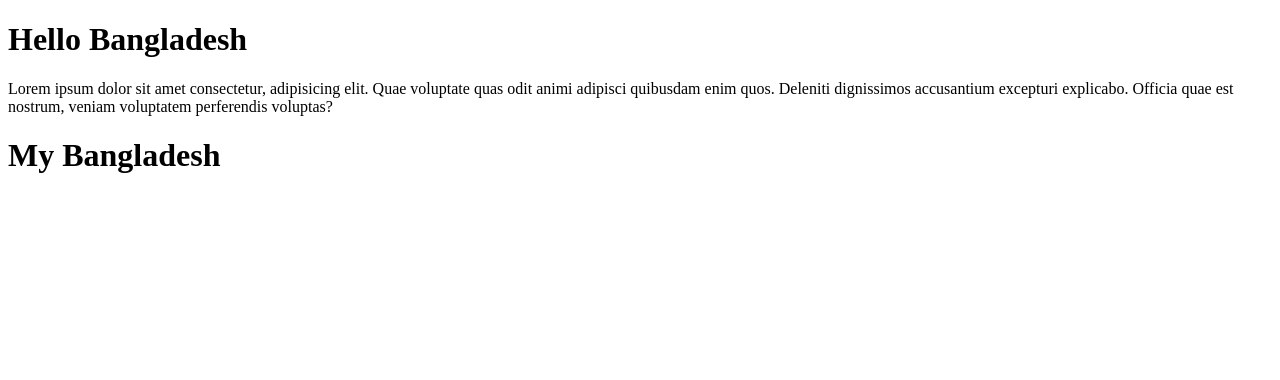
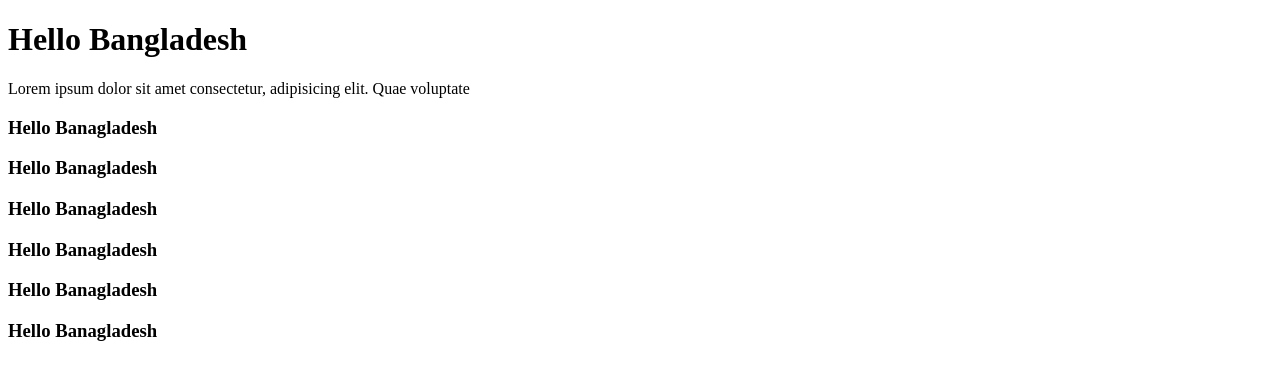
Before and after one commit to mdfarhadkhan/demo-design, a plain HTML site: page index.html in a window 1280 px wide. Drawn offline with Linux system fonts and the light colour scheme.

Commit message:
first-commit

```diff
--- a/index.html
+++ b/index.html
@@ -8,7 +8,12 @@
 </head>
 <body>
     <h1>Hello Bangladesh</h1>
-    <p>Lorem ipsum dolor sit amet consectetur, adipisicing elit. Quae voluptate quas odit animi adipisci quibusdam enim quos. Deleniti dignissimos accusantium excepturi explicabo. Officia quae est nostrum, veniam voluptatem perferendis voluptas?</p>
-    <h1>My Bangladesh</h1>
+    <p>Lorem ipsum dolor sit amet consectetur, adipisicing elit. Quae voluptate</p>
+    <h3>Hello Banagladesh</h3>
+    <h3>Hello Banagladesh</h3>
+    <h3>Hello Banagladesh</h3>
+    <h3>Hello Banagladesh</h3>
+    <h3>Hello Banagladesh</h3>
+    <h3>Hello Banagladesh</h3>
 </body>
 </html>
```
